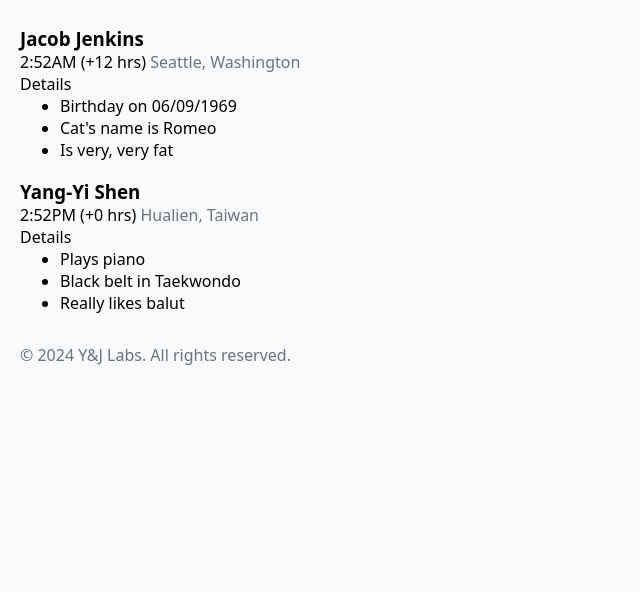
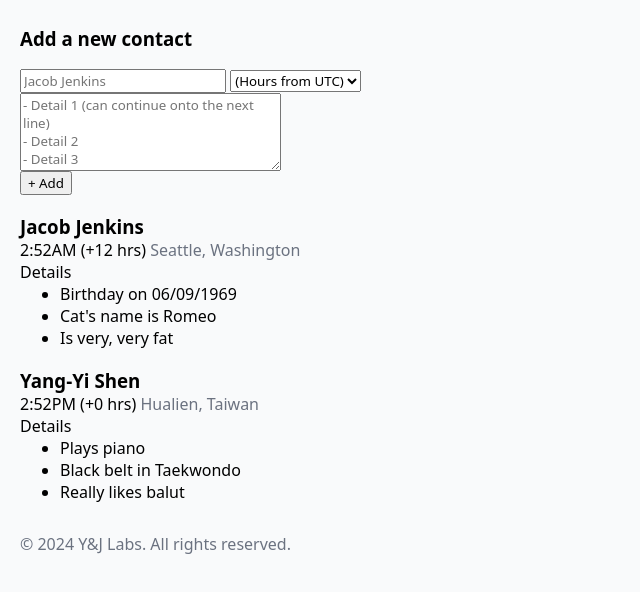
Before and after one commit to yandjlabs/contacts-ptz, a website built with Vite: page src/renderer/index.html in a window 1280 px wide. Shown: the part 78-670 px from the top of the page, without its empty margins (0-640 px from the left). Built offline with nearby package versions, Linux system fonts and the light colour scheme.

Commit message:
feat: add new contact form

```diff
--- a/src/renderer/assets/main.css
+++ b/src/renderer/assets/main.css
@@ -19,6 +19,7 @@ body {
 	background-color: var(--gray-50);
 }
 
+/* HEADER CSS */
 header {
 	padding: 10px 20px;
 }
@@ -31,6 +32,12 @@ header {
 	margin: 0px;
 }
 
+/* ADD NEW CONTACT FORM CSS */
+.newcontact-details {
+	display: block;
+}
+
+/* MAIN COTENT CSS */
 main {
 	margin: 10px 20px;
 }
@@ -51,6 +58,7 @@ main {
 	margin: 0px;
 }
 
+/* FOOTER CSS */
 footer {
 	margin: 30px 20px;
 }
--- a/src/renderer/index.html
+++ b/src/renderer/index.html
@@ -15,6 +15,40 @@
 	</header>
 
 	<main>
+		<form>
+			<h3>Add a new contact</h3>
+			<input class="newcontact-name" type="text" placeholder="Jacob Jenkins" required>
+			<select class="newcontact-timezone" name="timezone" required>
+				<option value="" selected disabled>(Hours from UTC)</option>
+				<option value="+12">+12 hrs</option>
+				<option value="+11">+11 hrs</option>
+				<option value="+10">+10 hrs</option>
+				<option value="+9">+9 hrs</option>
+				<option value="+8">+8 hrs</option>
+				<option value="+7">+7 hrs</option>
+				<option value="+6">+6 hrs</option>
+				<option value="+5">+5 hrs</option>
+				<option value="+4">+4 hrs</option>
+				<option value="+3">+3 hrs</option>
+				<option value="+2">+2 hrs</option>
+				<option value="+1">+1 hr</option>
+				<option value="+0">+0 hrs (UTC)</option>
+				<option value="-1">-1 hr</option>
+				<option value="-2">-2 hrs</option>
+				<option value="-3">-3 hrs</option>
+				<option value="-4">-4 hrs</option>
+				<option value="-5">-5 hrs</option>
+				<option value="-6">-6 hrs</option>
+				<option value="-7">-7 hrs</option>
+				<option value="-8">-8 hrs</option>
+				<option value="-9">-9 hrs</option>
+				<option value="-10">-10 hrs</option>
+				<option value="-11">-11 hrs</option>
+				<option value="-12">-12 hrs</option>
+			</select>
+			<textarea class="newcontact-details" rows="4" cols="30" placeholder="- Detail 1 (can continue onto the next line)&#10;- Detail 2&#10;- Detail 3"></textarea>
+			<button type="submit">+ Add</button>
+		</form>
 		<div class="contact">
 			<h3 class="contact-name">Jacob Jenkins</h3>
 			<span class="contact-timezone">2:52AM (+12 hrs)</span>
```
